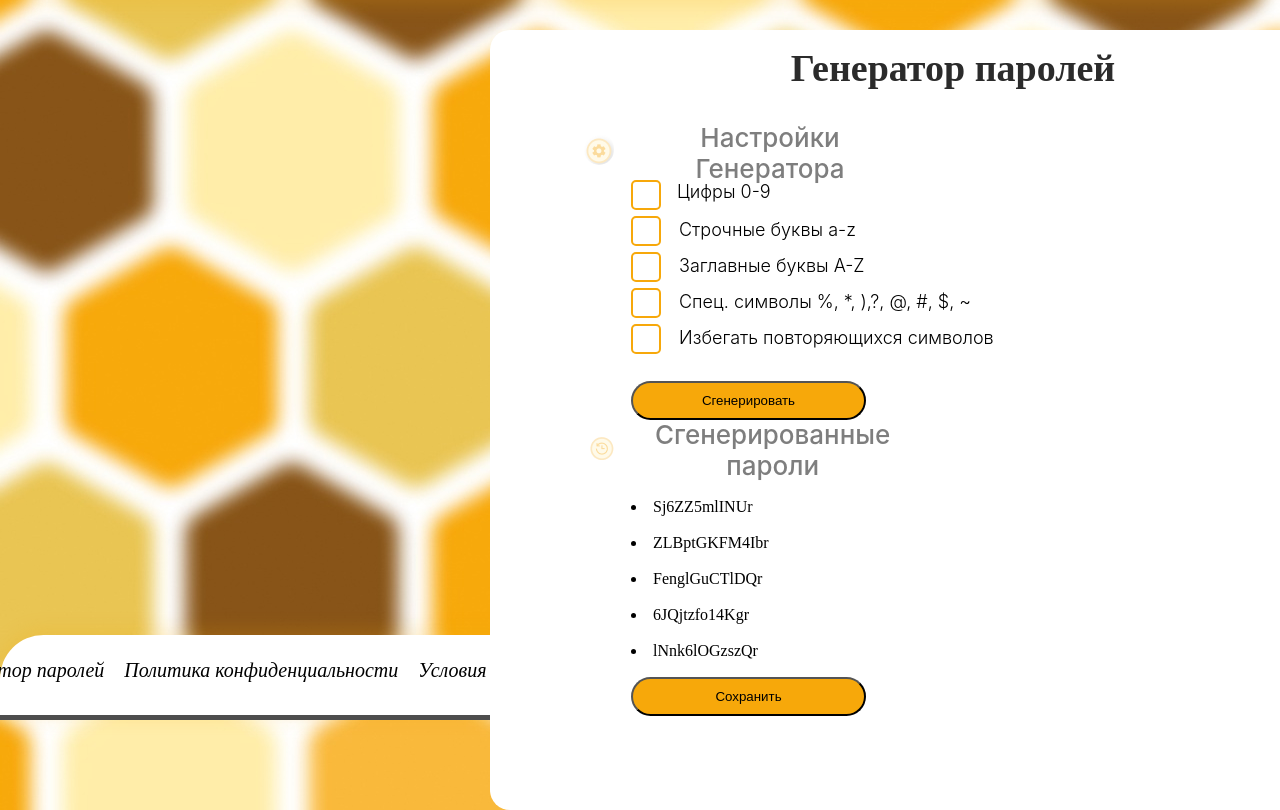
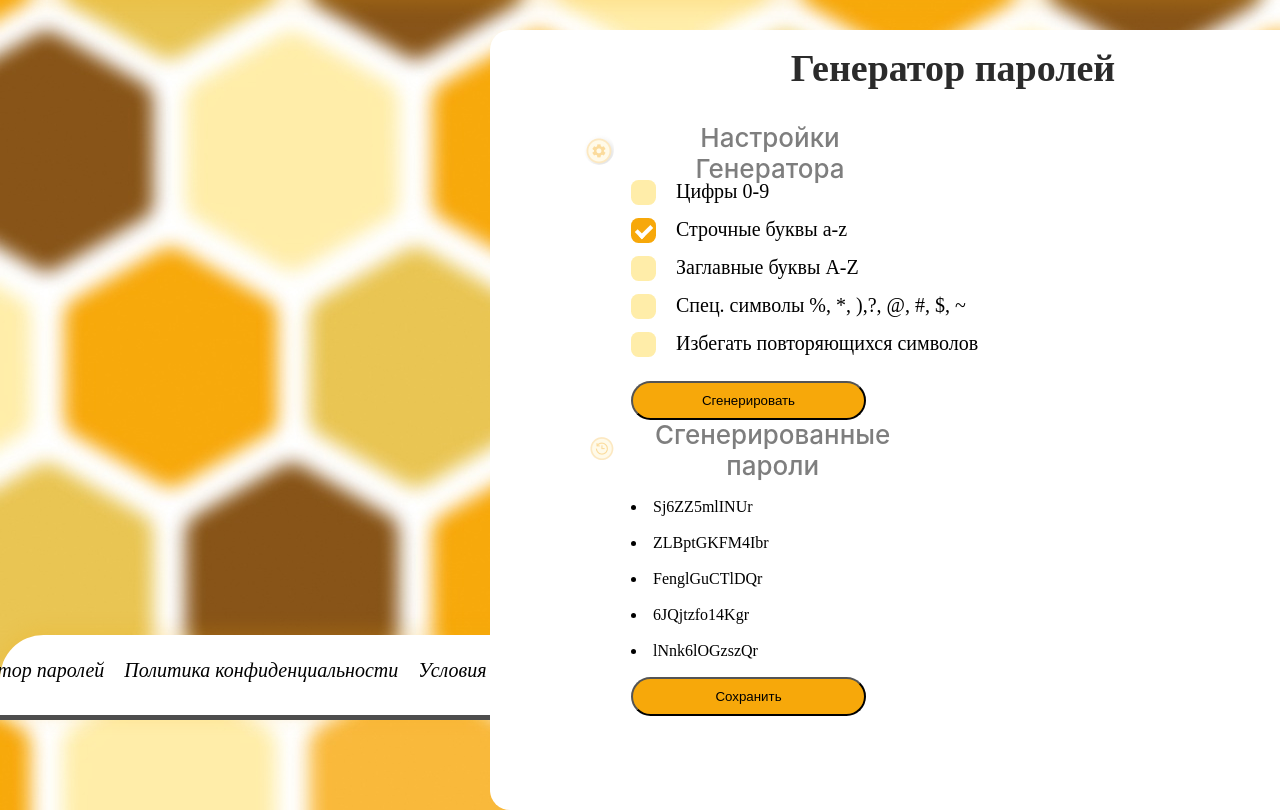
Before and after one commit to ssWieldss/KPO, a Django app: page /creation in a window 1280 px wide; the page is wider, and only the part inside the window is pictured. Shown: the part 85-895 px from the top of that part. Run offline with Django 4.2, Linux system fonts and the light colour scheme.

Commit message:
change pass page

```diff
--- a/DjangoProject/mysite/main/static/main/css/PasCreation.css
+++ b/DjangoProject/mysite/main/static/main/css/PasCreation.css
@@ -135,3 +135,53 @@
     background: #F7A80A;
     border-radius: 37px;
 }
+
+input[type=checkbox] {
+    visibility: hidden;
+}
+
+.main {
+    display: block;
+    position: relative;
+    padding-left: 45px;
+    margin-bottom: 15px;
+    cursor: pointer;
+    font-size: 20px;
+    width: 400px;
+}
+
+.geekmark {
+    position: absolute;
+    top: 0;
+    left: 0;
+    height: 25px;
+    width: 25px;
+    background-color: #FFEDA9;
+    border-radius: 30%;
+}
+
+.main input:checked ~ .geekmark {
+    background-color: #F7A80A;
+}
+
+.geekmark:after {
+    content: "";
+    position: absolute;
+    display: none;
+}
+
+.main input:checked ~ .geekmark:after {
+    display: block;
+}
+
+.main .geekmark:after {
+    left: 8px;
+    bottom: 5px;
+    width: 6px;
+    height: 12px;
+    border: solid white;
+    border-width: 0 4px 4px 0;
+    -webkit-transform: rotate(45deg);
+    -ms-transform: rotate(45deg);
+    transform: rotate(45deg);
+}
--- a/DjangoProject/mysite/main/templates/main/PasCreation.html
+++ b/DjangoProject/mysite/main/templates/main/PasCreation.html
@@ -7,11 +7,37 @@
 <p class="create_form_header">Генератор паролей</p>
     <div class="tools"><p class="tools_words">Настройки Генератора</p></div>
     <div class="div_tools_box">
-        <div class="tools_box"></div><p class="words_tools_box">Цифры 0-9</p><br>
+
+    <label class="main">Цифры 0-9
+        <input type="checkbox">
+        <span class="geekmark"></span>
+    </label>
+
+    <label class="main">Строчные буквы a-z
+        <input type="checkbox" checked="checked">
+        <span class="geekmark"></span>
+    </label>
+
+    <label class="main">Заглавные буквы A-Z
+        <input type="checkbox">
+        <span class="geekmark"></span>
+    </label>
+
+    <label class="main">Спец. символы %, *, ),?, @, #, $, ~
+        <input type="checkbox">
+        <span class="geekmark"></span>
+    </label>
+
+    <label class="main">Избегать повторяющихся символов
+        <input type="checkbox">
+        <span class="geekmark"></span>
+    </label>
+
+        <!-- <div class="tools_box"></div><p class="words_tools_box">Цифры 0-9</p><br>
         <br><div class="tools_box"> <p class="words_tools_box">Строчные буквы a-z</p></div><br>
         <br><div class="tools_box"><p class="words_tools_box">Заглавные буквы A-Z</p> </div><br>
         <br><div class="tools_box"> <p class="words_tools_box">Спец. символы %, *, ),?, @, #, $, ~</p></div><br>
-        <br><div class="tools_box"> <p class="words_tools_box">Избегать повторяющихся символов</p></div>
+        <br><div class="tools_box"> <p class="words_tools_box">Избегать повторяющихся символов</p></div> -->
     </div>
     <button class="generic_button">Сгенерировать</button>
     <div class="rest"><p class="tools_words">Сгенерированные пароли</p></div>
```
